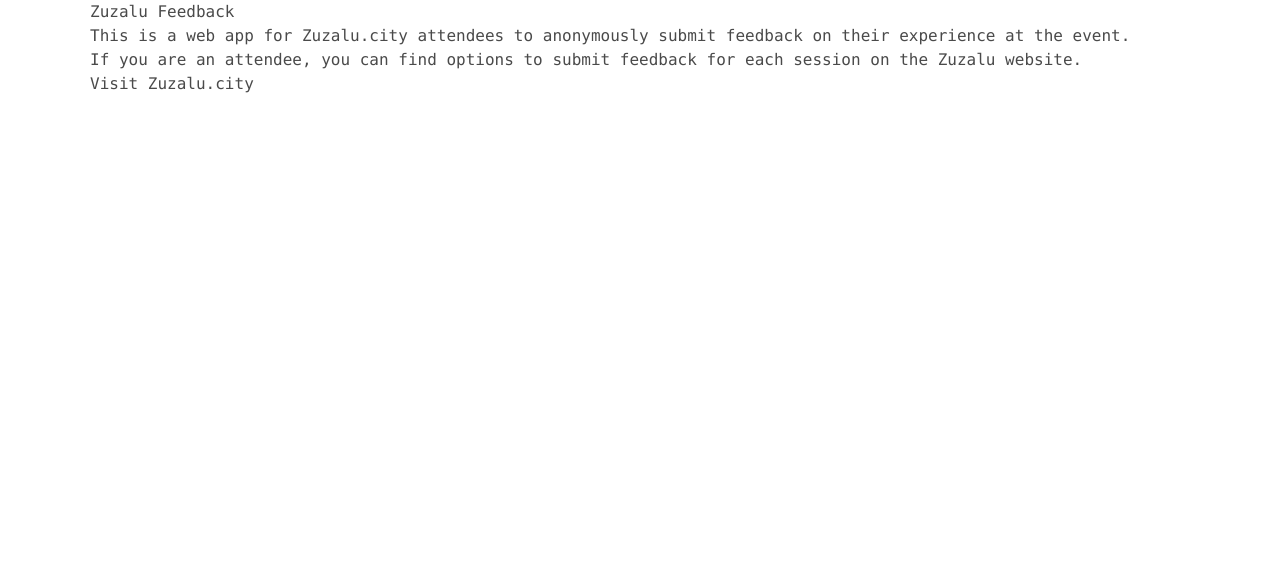
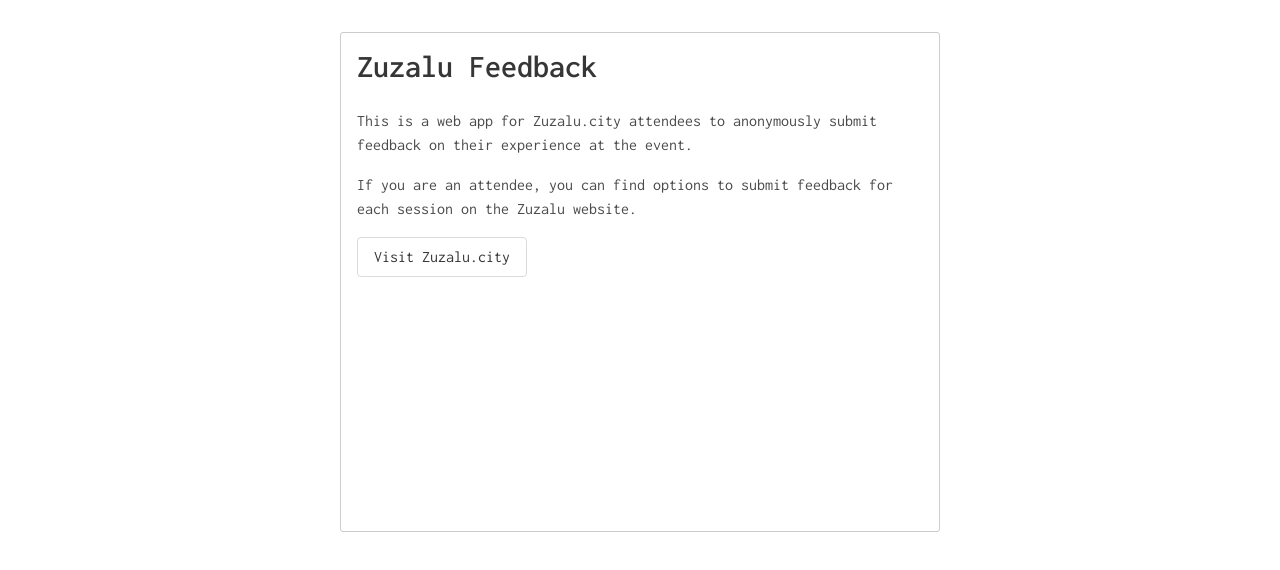
Before and after one commit to privacy-scaling-explorations/zuzalu-feedback, a Next.js app: page / in a window 1280 px wide. Shown: the top 570 px of the page. Built offline with nearby package versions, Linux system fonts and the light colour scheme.

Commit message:
feat: improve feedback form UI

```diff
--- a/src/components/feedback-form.tsx
+++ b/src/components/feedback-form.tsx
@@ -24,7 +24,7 @@
           <textarea className="input" rows={100} id="feedback" name="feedback" />
         </div>
 
-        <button type="submit">Submit</button>
+        <button className="button is-normal" type="submit">Submit</button>
       </form>
     </div>
   );
--- a/src/pages/_app.tsx
+++ b/src/pages/_app.tsx
@@ -1,6 +1,9 @@
 import "@/styles/main.scss";
 import type { AppProps } from "next/app";
 import Head from "next/head";
+import { Inconsolata } from "next/font/google";
+
+const font = Inconsolata({ subsets: ["latin"] });
 
 export default function App({ Component, pageProps }: AppProps) {
   return (
@@ -10,7 +13,7 @@
         <meta name="description" content="Anonymous feedback app for Zuzalu.city" />
         <meta name="viewport" content="width=device-width, initial-scale=1" />
       </Head>
-      <main>
+      <main className={font.className}>
         <Component {...pageProps} />
       </main>
     </>
--- a/src/styles/main.scss
+++ b/src/styles/main.scss
@@ -1,8 +1,5 @@
 // Import bulma
-@import "../../node_modules/bulma/sass/base/_all.sass";
-@import "../../node_modules/bulma/sass/utilities/_all.sass";
-@import "../../node_modules/bulma/sass/helpers/_all.sass";
-@import "../../node_modules/bulma/sass/form/_all.sass";
+@import "../../node_modules/bulma/bulma.sass";
 
 * {
   box-sizing: border-box;
@@ -14,31 +11,31 @@
 body {
   font-family: ui-monospace, Menlo, Monaco, "Cascadia Mono", "Segoe UI Mono", "Roboto Mono", "Oxygen Mono",
     "Ubuntu Monospace", "Source Code Pro", "Fira Mono", "Droid Sans Mono", "Courier New", monospace;
+
+  width: 100%;
+  height: 100vh;
+  margin: 0;
+  padding: 0;
 }
 
-body {
-  max-width: 1100px;
-  margin: 0 auto;
-}
-
-.container {
+main {
   max-width: 1100px;
   margin: 0 auto;
   padding: 0 1rem;
 }
 
-a {
-  color: inherit;
-  text-decoration: none;
+.content {
+  background-color: #fff;
+  width: 90%;
+  max-width: 600px;
+  min-height: 500px;
+  margin: 2rem auto;
+  padding: 1rem;
+  border: 1px solid #ccc;
+  border-radius: 3px;
 }
 
 .feedback-form {
-  padding: 1rem;
-  border: 1px solid #ccc;
-  border-radius: 4px;
-  margin: 1rem auto;
-  max-width: 500px;
-
   textarea {
     height: 300px;
   }
--- a/src/utils/api.ts
+++ b/src/utils/api.ts
@@ -13,7 +13,7 @@
     },
     body: JSON.stringify({ sessionId, feedback, nullifierHash, proof })
   }).then((res) => {
-    if (res.status === 200) {
+    if (res.status === 201) {
       return res.json();
     } else {
       throw new Error("Error submitting feedback");
```
Also changed, not shown: src/pages/session/[id]/new.tsx (+12 -12 lines).
